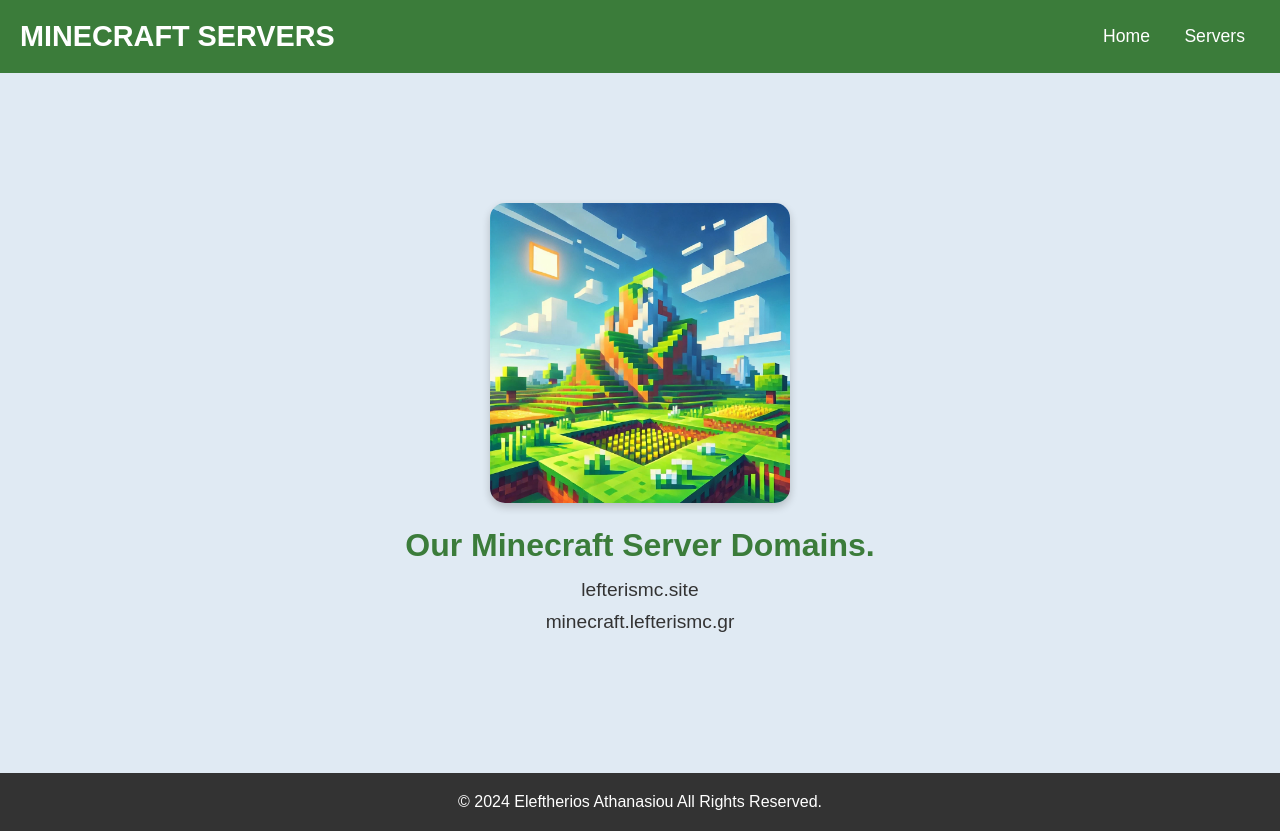
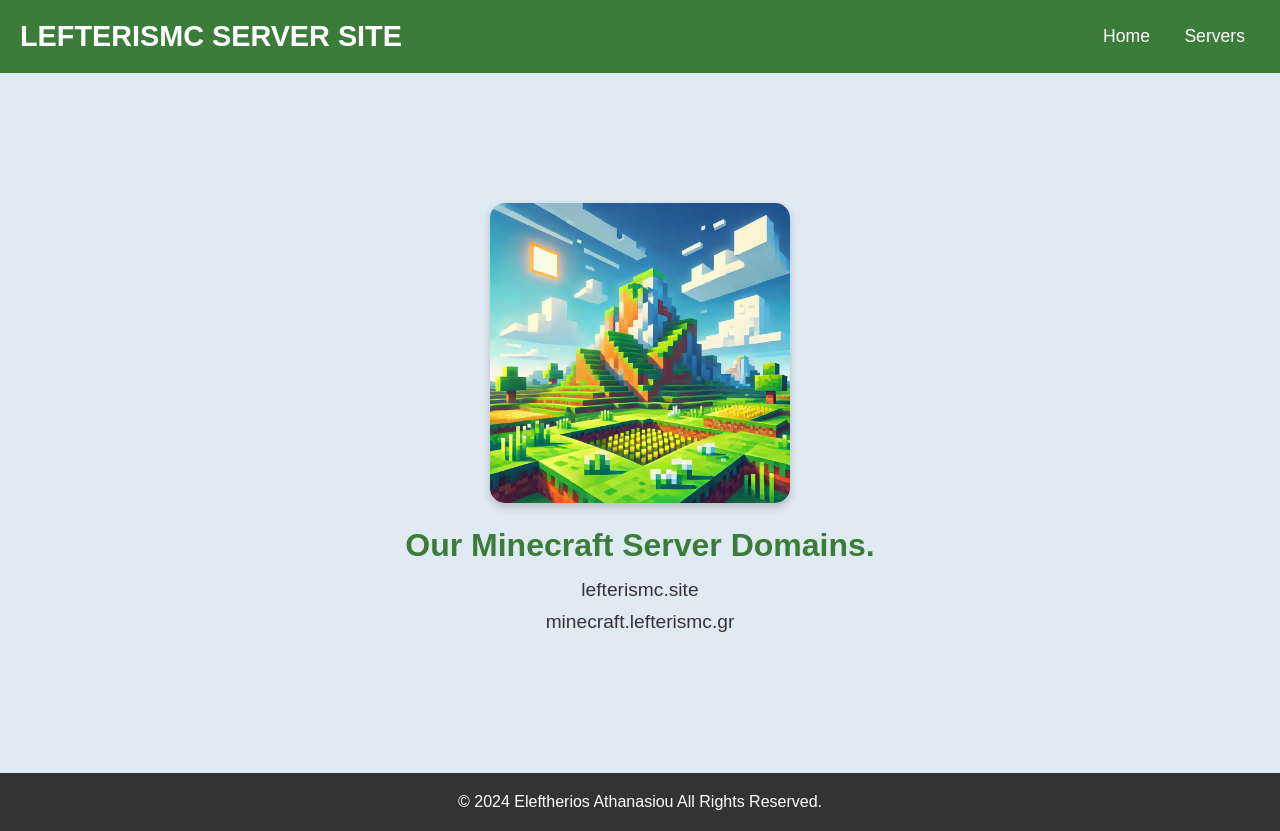
Before and after one commit to lefterisathe/minecraftserver, a plain HTML site: page index.html in a window 1280 px wide. Drawn offline with Linux system fonts and the light colour scheme.

Commit message:
Update index.html

```diff
--- a/index.html
+++ b/index.html
@@ -12,7 +12,7 @@
     <header>
         <nav class="navbar">
             <div class="logo">
-                <h1>Minecraft Servers</h1>
+                <h1>LefterisMC Server Site</h1>
             </div>
             <ul class="nav-links">
                 <li><a href="#">Home</a></li>
```
